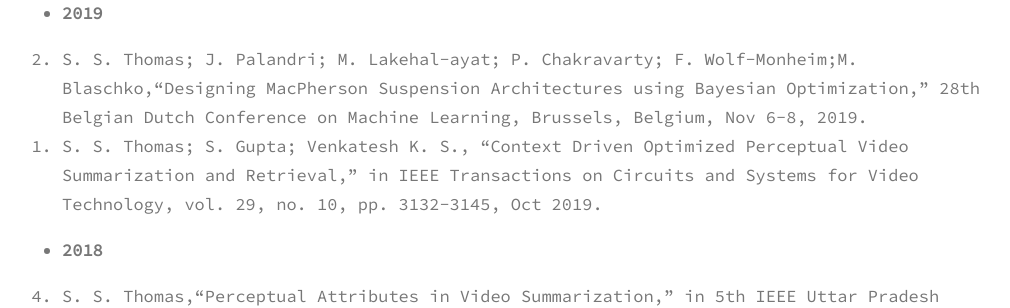
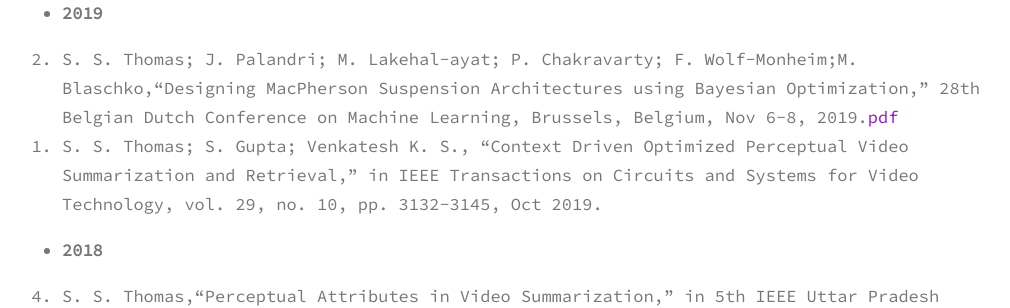
Before and after one commit to sinnuthomas/sinnuthomas.github.io, a Jekyll site: the page built from publications.md, in a window 1280 px wide and 900 px high, scrolled down 809 px. Shown: the part 154-462 px from the top of the window, without its empty margins (138-1148 px from the left). Built offline with Jekyll 4.4.1, drawn with Linux system fonts in a browser that asks for light colours.

Commit message:
Update publications.md

```diff
--- a/publications.md
+++ b/publications.md
@@ -24,7 +24,7 @@
 
   * **2019**
 <ol reversed>
-  <li>S. S. Thomas; J. Palandri; M. Lakehal-ayat; P. Chakravarty; F. Wolf-Monheim;M. Blaschko,“Designing MacPherson Suspension Architectures using Bayesian Optimization,” 28th Belgian Dutch Conference on Machine Learning, Brussels, Belgium, Nov 6-8, 2019.</li>
+  <li>S. S. Thomas; J. Palandri; M. Lakehal-ayat; P. Chakravarty; F. Wolf-Monheim;M. Blaschko,“Designing MacPherson Suspension Architectures using Bayesian Optimization,” 28th Belgian Dutch Conference on Machine Learning, Brussels, Belgium, Nov 6-8, 2019.<a href="https://www.google.com/url?sa=t&rct=j&q=&esrc=s&source=web&cd=&cad=rja&uact=8&ved=2ahUKEwicgNj0xP3wAhXHyzgGHegNCpMQFjAAegQIAhAD&url=http%3A%2F%2Fceur-ws.org%2FVol-2491%2Fpaper104.pdf&usg=AOvVaw05IaH48FTIDbMuxYr3-nBG">pdf</a></li>
   <li>S. S. Thomas; S. Gupta; Venkatesh K. S., “Context Driven Optimized Perceptual Video Summarization and Retrieval,” in IEEE Transactions on Circuits and Systems for Video Technology, vol. 29, no. 10, pp. 3132-3145, Oct 2019.</li>
 </ol>
 
```
